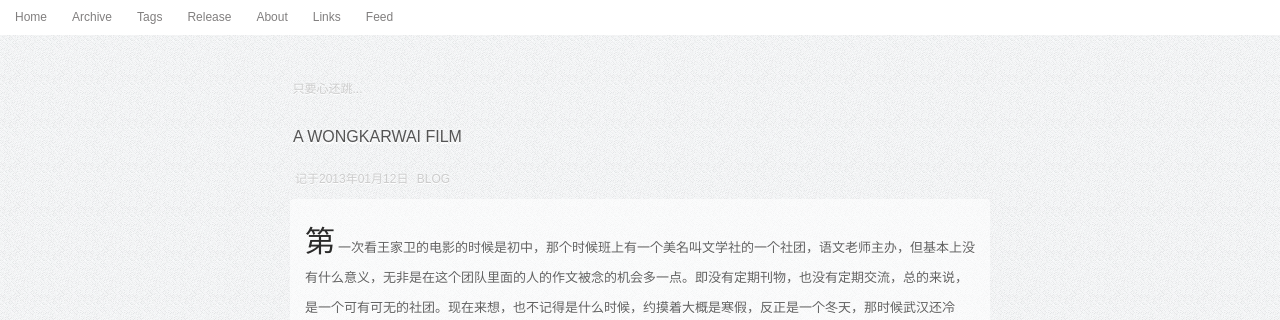
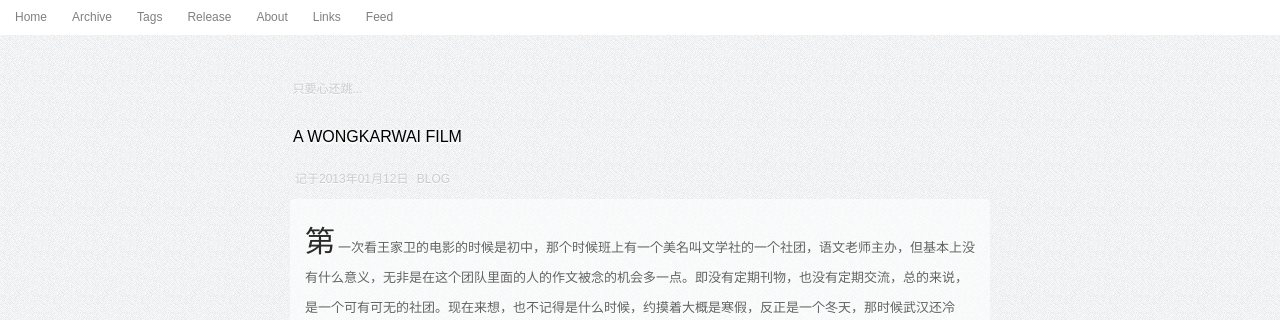
Before and after one commit to zwitzwit/guojing.github.com, a Jekyll site: the page built from index.html, in a window 1280 px wide. Shown: the top 320 px of the page. Built offline with Jekyll 4.4.1, drawn with Linux system fonts in a browser that asks for light colours; Markdown is read by kramdown in place of the engine named in the settings; the list of posts is cut into pages by our own code; comment, search, counter and statistics services are not loaded.

Commit message:
change style

```diff
--- a/css/style.css
+++ b/css/style.css
@@ -29,8 +29,8 @@ body {font-family: "Overlock","Hiragino Sans GB","Microsoft YaHei",sans-serif}
 .footer a:visited{color:#b2b2b2;text-decoration:none;text-shadow:0px 1px 0px white;}
 /*.footer a:hover{padding:3px; color:gray; text-shadow: 0 1px 0 white; -moz-border-radius:4px;-webkit-border-radius:4px;border-radius:4px;margin:0 2px;}*/
 
-.title a:link{color:#555;text-decoration:none;text-shadow:0px 2px 0px white; padding:3px;}
-.title a:visited{color:#555;text-decoration:none;text-shadow:0px 2px 0px white;}
+.title a:link{color:black;text-decoration:none;text-shadow:0px 2px 0px white; padding:3px;}
+.title a:visited{color:black;text-decoration:none;text-shadow:0px 2px 0px white;}
 /*.title a:hover{color:#817F7F;text-decoration:none;text-shadow:0px 2px 0px white; padding:3px;}*/
 .title a:hover{text-shadow:0 2px 0 white;}
 
```
